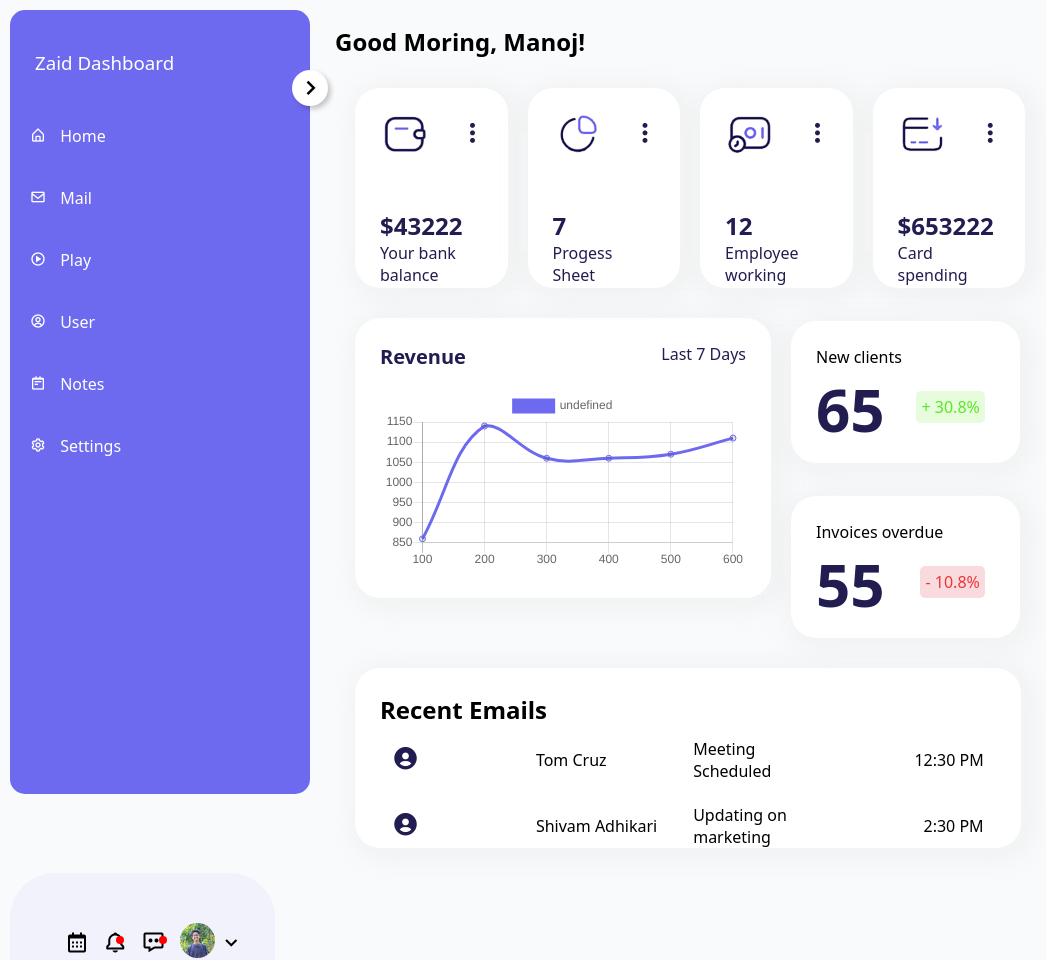
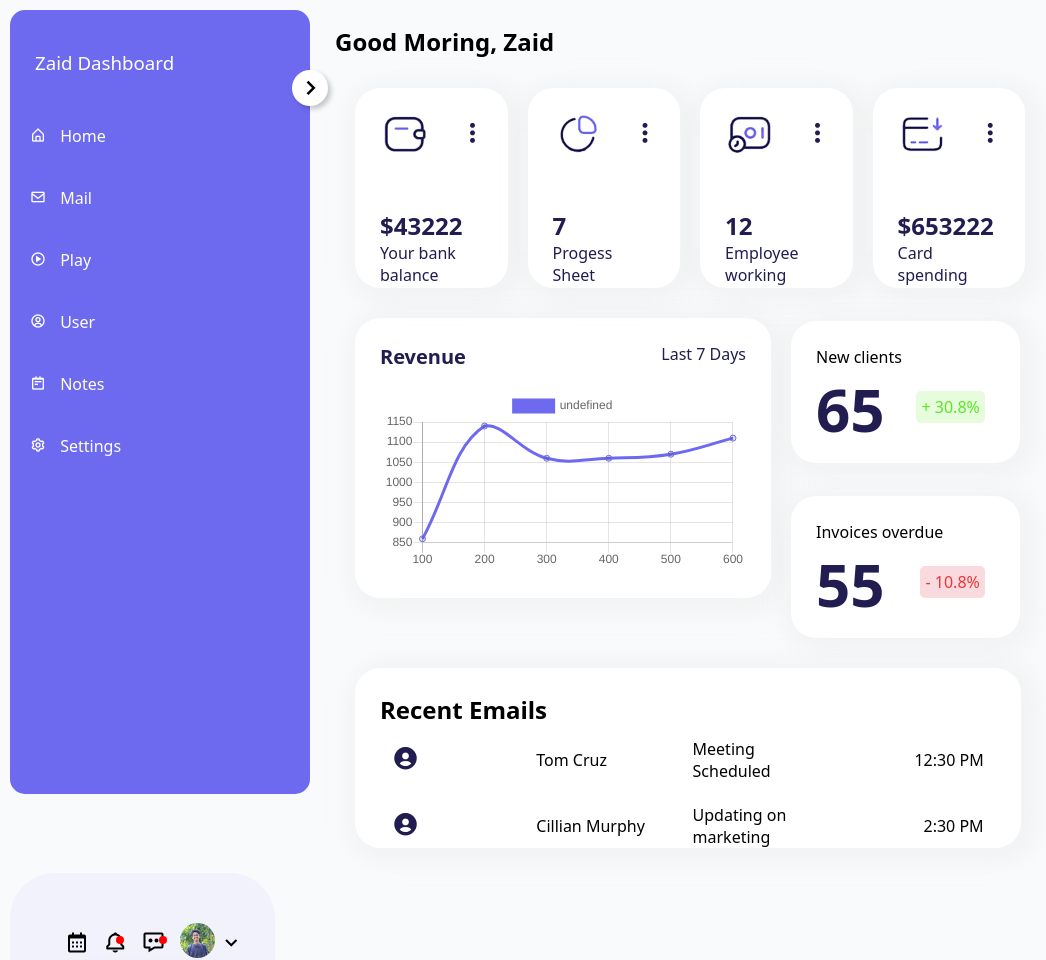
Before and after one commit to Zaidbhati10114/dashboard-html-css, a plain HTML site: page index.html in a window 1280 px wide. Shown: the top 960 px of the page, without its empty margins (0-1046 px from the left). Drawn offline with nearby package versions, Linux system fonts and the light colour scheme.

Commit message:
Fourth commit

```diff
--- a/index.html
+++ b/index.html
@@ -46,7 +46,7 @@
 
 <!--main-content start --->
 <div class="main-content">
-	<h2>Good Moring, Manoj!</h2>
+	<h2>Good Moring, Zaid</h2>
 
 	<div class="box">
 		<img src="image/i1.png" class="iconimg" />
@@ -103,7 +103,7 @@
 			</tr>
 			<tr>
 				<td><i class='bx bxs-user-circle usericon'></i></td>
-				<td >Shivam Adhikari</td>
+				<td >Cillian Murphy</td>
 				<td>Updating on marketing </td>
 				<td style="text-align: right;">2:30 PM</td>
 			</tr>
```
